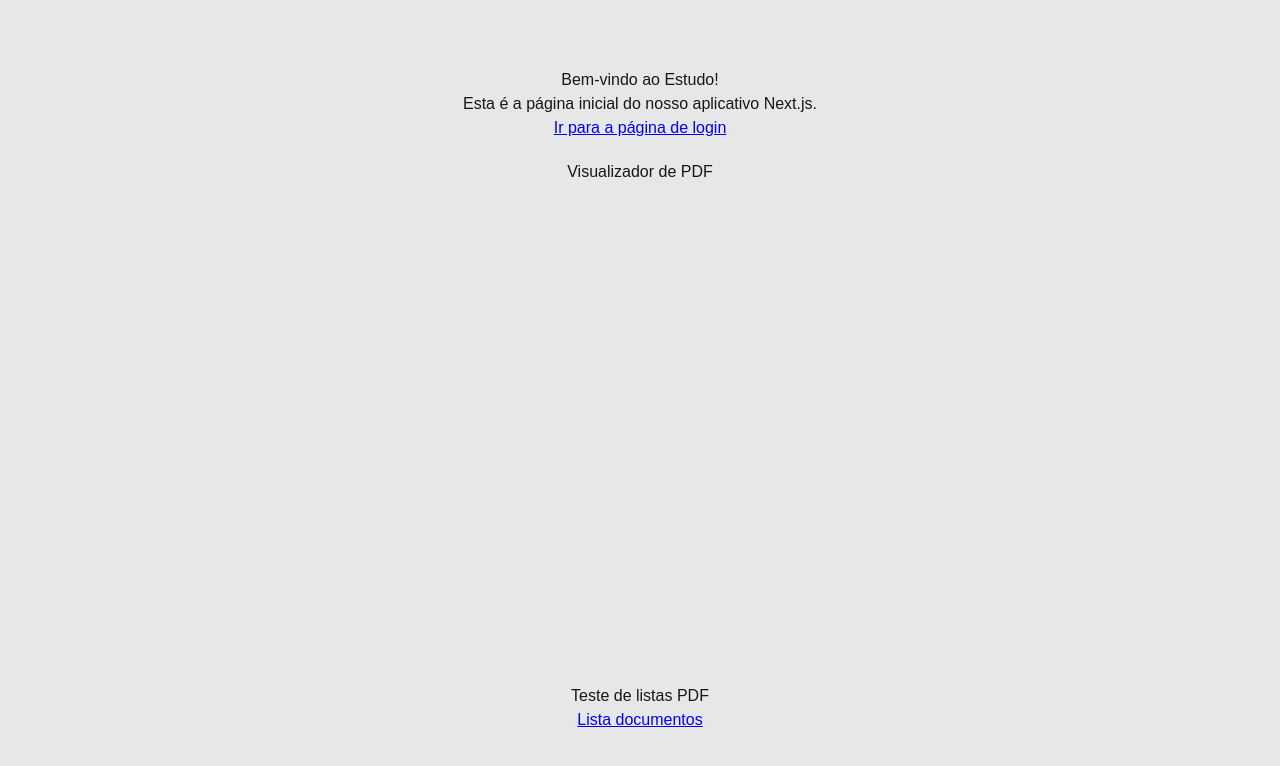
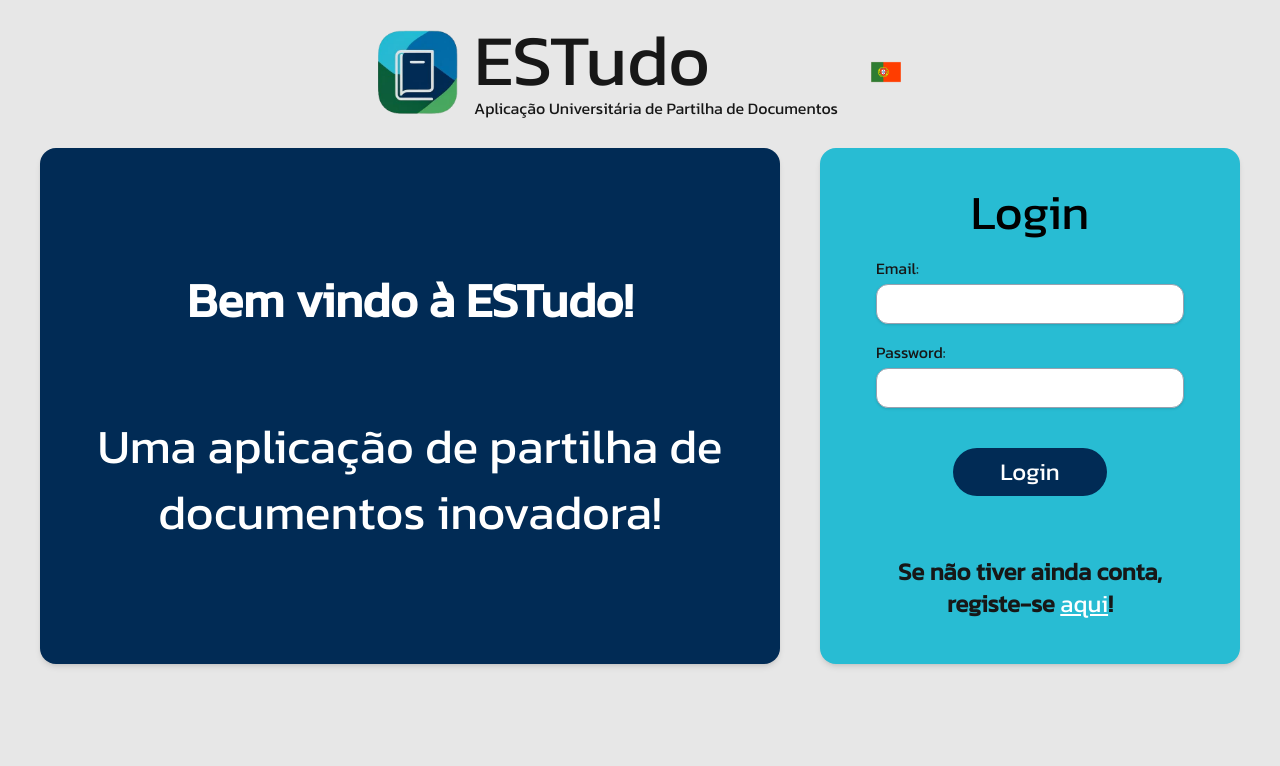
Before and after one commit to beckerme/ESTudo, a Next.js app in the folder estudo/: page / in a window 1280 px wide. Shown: the top 766 px of the page. Built offline with nearby package versions, Linux system fonts and the light colour scheme.

Commit message:
Página Inicial Atualizada e referências

```diff
--- a/estudo/src/app/login/page.js
+++ /dev/null
@@ -1,5 +0,0 @@
-import Login from "@/components/Login/Login";
-
-export default function App() {
-  return <Login />;
-}
--- a/estudo/src/app/page.js
+++ b/estudo/src/app/page.js
@@ -1,44 +1,5 @@
-"use client";
-import "../app/globals.css";
-import supabase from "./config/supabaseClient";
-import PDFViewer from "../components/PdfViewer";
-import Script from "next/script"; // Corrige carregamento do Adobe SDK
+import Login from "@/components/Login/Login";
 
-export default function Home() {
-  return (
-    <div
-      style={{
-        display: "flex",
-        flexDirection: "column",
-        justifyContent: "center",
-        alignItems: "center",
-        height: "100vh",
-        textAlign: "center",
-      }}
-    >
-      <div>
-        <h1>Bem-vindo ao Estudo!</h1>
-        <p>Esta é a página inicial do nosso aplicativo Next.js.</p>
-        <a href="/login" style={{ color: "blue", textDecoration: "underline" }}>
-          Ir para a página de login
-        </a>
-      </div>
-
-      <div style={{ marginTop: "20px", width: "80%" }}>
-        <h1>Visualizador de PDF</h1>
-        {/* Substitua pela URL do PDF que deseja visualizar */}
-        <PDFViewer url="arquivos/teste.pdf" />
-      </div>
-
-      <div style={{ marginTop: "20px" }}>
-        <h1>Teste de listas PDF</h1>
-        <a
-          href="/lista-documentos"
-          style={{ color: "blue", textDecoration: "underline" }}
-        >
-          Lista documentos
-        </a>
-      </div>
-    </div>
-  );
+export default function App() {
+  return <Login />;
 }
--- a/estudo/src/components/HeaderInicioAdmin.jsx
+++ b/estudo/src/components/HeaderInicioAdmin.jsx
@@ -14,7 +14,7 @@ export default function HeaderInicioAdmin() {
 
   const handleLogout = () => {
     setIsLogoutPopUpOpen(false);
-    router.push("/login");
+    router.push("/");
   };
 
   const toggleLang = (lang) => {
--- a/estudo/src/components/HeaderInicioAluno.jsx
+++ b/estudo/src/components/HeaderInicioAluno.jsx
@@ -43,7 +43,7 @@ export default function HeaderInicio() {
 
   const handleLogout = () => {
     setIsLogoutModalOpen(false);
-    window.location.href = "/login"; // Ou use router.push se preferir
+    window.location.href = "/"; // Ou use router.push se preferir
   };
 
   const toggleLang = (lang) => {
--- a/estudo/src/components/HeaderInicioMod.jsx
+++ b/estudo/src/components/HeaderInicioMod.jsx
@@ -12,7 +12,7 @@ export default function HeaderInicioMod() {
   const handleLogout = () => {
     setIsLogoutModalOpen(false);
     // Redirecionar para login (aqui é só um exemplo, ajuste conforme necessário)
-    window.location.href = "/login";
+    window.location.href = "/";
   };
 
   const toggleLang = (lang) => {
--- a/estudo/src/components/ListaDocumentos.jsx
+++ b/estudo/src/components/ListaDocumentos.jsx
@@ -66,7 +66,7 @@ export default function ListaDocumentos({ documents: propDocuments, termoPesquis
 
         // Se não houver sessão ou utilizador na sessão, redireciona 🚪
         if (!session || !session.user) {
-          router.push('/login');                                    // ➡️ Redireciona o utilizador para a página de login
+          router.push('/');                                    // ➡️ Redireciona o utilizador para a página de login
           // Nota: Não precisa definir sessionLoading(false) aqui, pois o router.push interrompe a execução.
           return; // Sai da função checkSession
         }
--- a/estudo/src/components/Registo/RegistoForm.jsx
+++ b/estudo/src/components/Registo/RegistoForm.jsx
@@ -190,7 +190,7 @@ export default function RegistoForm({ currentLang = "pt" }) {
     await notifyAllAdmins(adminNotificationMessage);
 
     setErro(null);
-    router.push("/login");
+    router.push("/");
   };
 
   // Textos multilíngues
@@ -292,7 +292,7 @@ export default function RegistoForm({ currentLang = "pt" }) {
         </button>
         <p className="text-center mt-8">
           {texts[currentLang].alreadyAccount} {" "}
-          <Link href="/login" className="text-blue-600 underline">
+          <Link href="/" className="text-blue-600 underline">
             {texts[currentLang].loginHere}
           </Link>
         </p>
```
